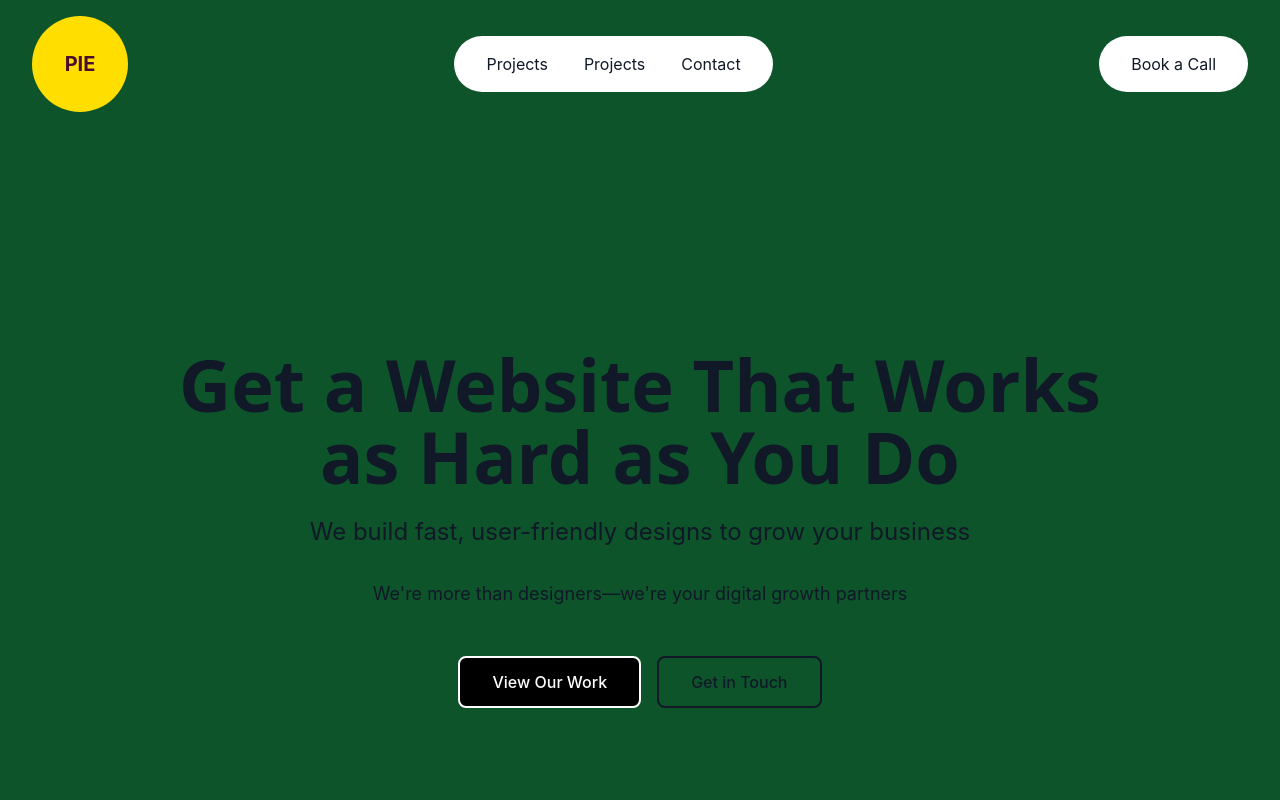
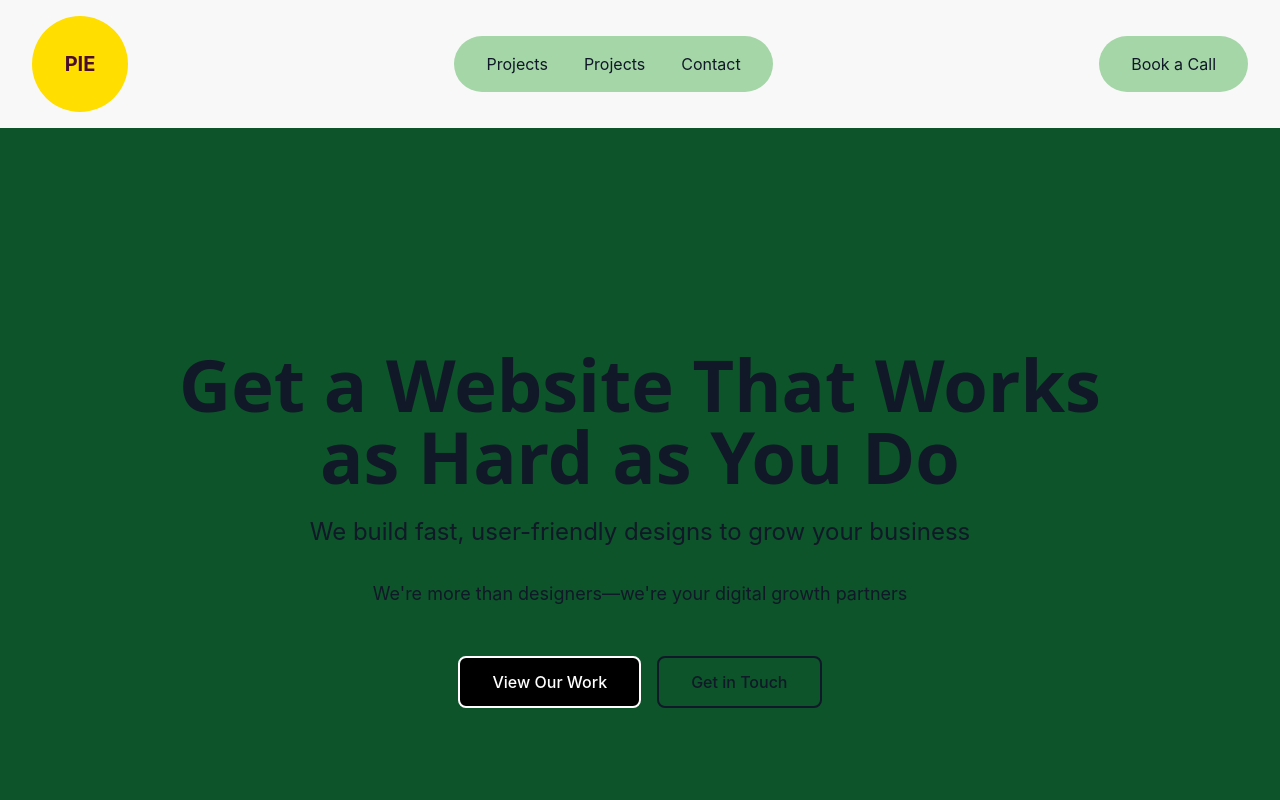
Before and after one commit to nutcas3/pixeldesign, a React (Vite) app: page / in a window 1280 px wide. Shown: the top 800 px of the page. Built offline with nearby package versions, Linux system fonts and the light colour scheme.

Commit message:
style: update color scheme and UI elements to match new design inspiration

```diff
--- a/src/components/Header.tsx
+++ b/src/components/Header.tsx
@@ -34,7 +34,7 @@ export default function Header() {
   }, [])
 
   return (
-    <header className="w-full bg-green-900 py-4 sticky top-0 z-40">
+    <header className="w-full bg-[#F8F8F8] py-4 sticky top-0 z-40">
       <div className="max-w-7xl mx-auto px-4 sm:px-6 lg:px-8 flex items-center justify-between">
         <div className="flex-shrink-0">
           <a href="#" className="block">
@@ -68,7 +68,7 @@ export default function Header() {
 
         {/* Navigation Section 1 */}
         <div className="hidden md:block">
-          <div className="bg-white rounded-full py-2 px-4 flex items-center space-x-4">
+          <div className="bg-[#A5D6A7] rounded-full py-2 px-4 flex items-center space-x-4">
             <div className="flex items-center space-x-1">
               <div className="flex items-center px-4 py-2 hover:bg-gray-100 rounded-full">
                 <button
@@ -100,11 +100,11 @@ export default function Header() {
 
         {/* Navigation Section 2 */}
         <div className="hidden md:block">
-          <div className="bg-white rounded-full py-2 px-4 flex items-center space-x-4">
+          <div className="bg-[#A5D6A7] rounded-full py-2 px-4 flex items-center space-x-4">
             <div className="flex items-center space-x-1">
               <button
                 onClick={() => scrollToSection('contact')}
-                className="flex items-center px-4 py-2 hover:bg-gray-100 rounded-full cursor-pointer text-text-secondary hover:text-primary transition-colors focus:outline-none"
+                className="flex items-center px-4 py-2 rounded-full cursor-pointer text-text-secondary hover:text-primary transition-colors focus:outline-none"
               >
                 Book a Call
               </button>
```
